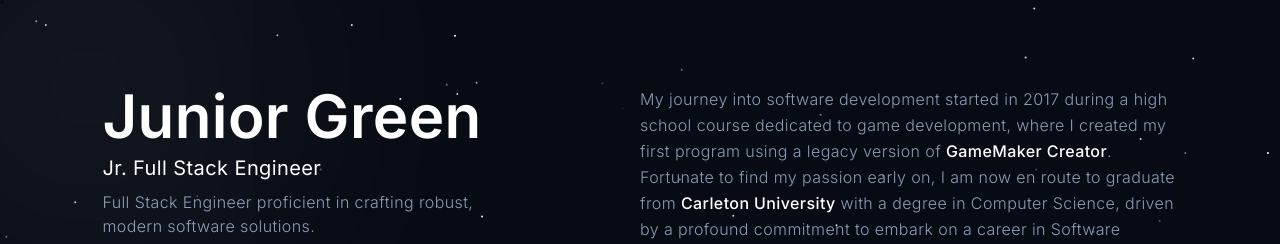
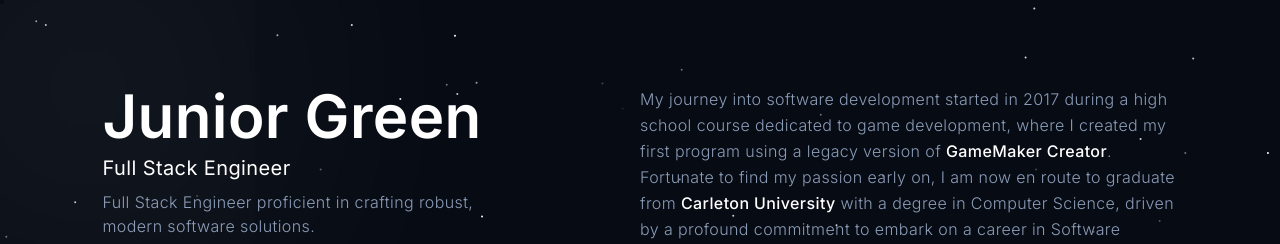
Before and after one commit to Junior-Green/portfolio-v1, a Next.js app: page / in a window 1280 px wide. Shown: the top 244 px of the page. Built offline with nearby package versions, Linux system fonts and the light colour scheme.

Commit message:
Update page.tsx

```diff
--- a/src/app/page.tsx
+++ b/src/app/page.tsx
@@ -19,7 +19,7 @@ export default function Home() {
   const iconSize = 20
   const phoneNumber = "6475718450"
   const email = "juniorgreen9185@hotmail.com"
-  const title = "Jr. Full Stack Engineer"
+  const title = "Full Stack Engineer"
   const name = "Junior Green"
   const desc = "Full Stack Engineer proficient in crafting robust, modern software solutions."
 
```
